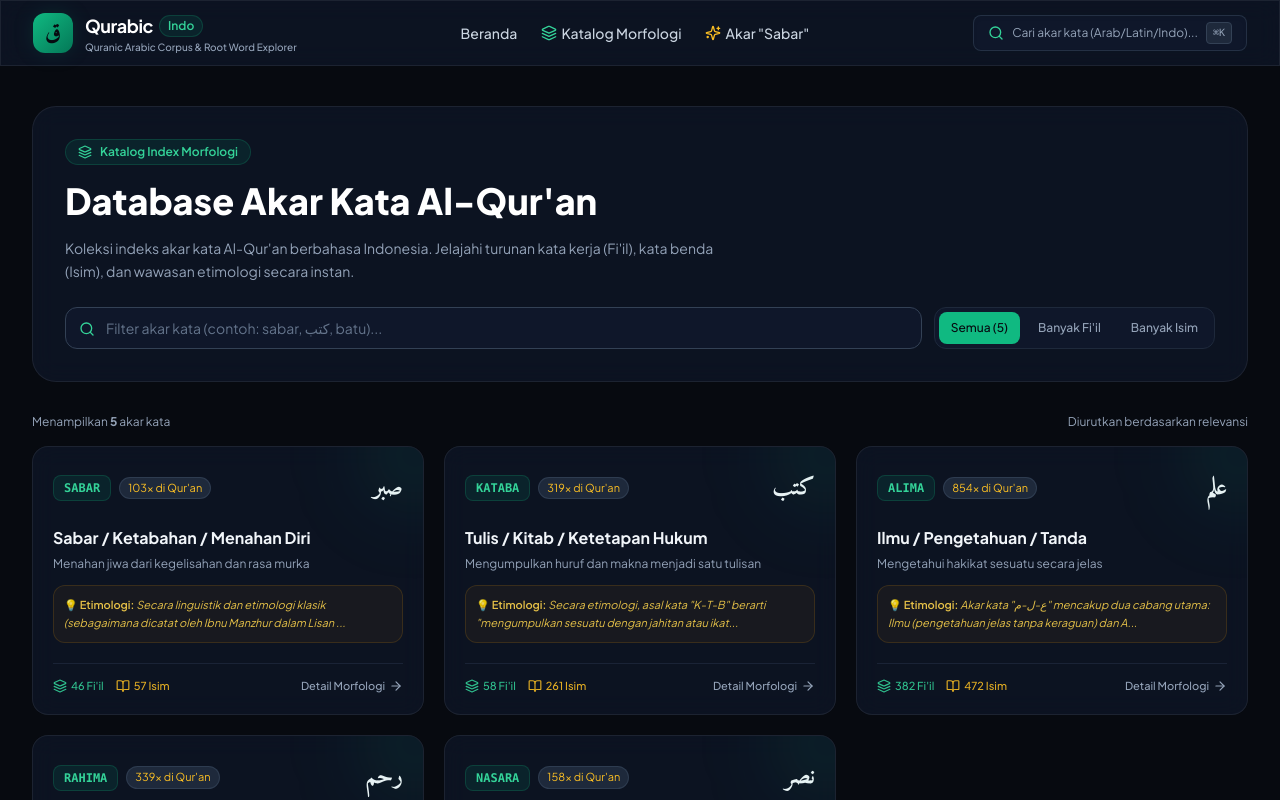
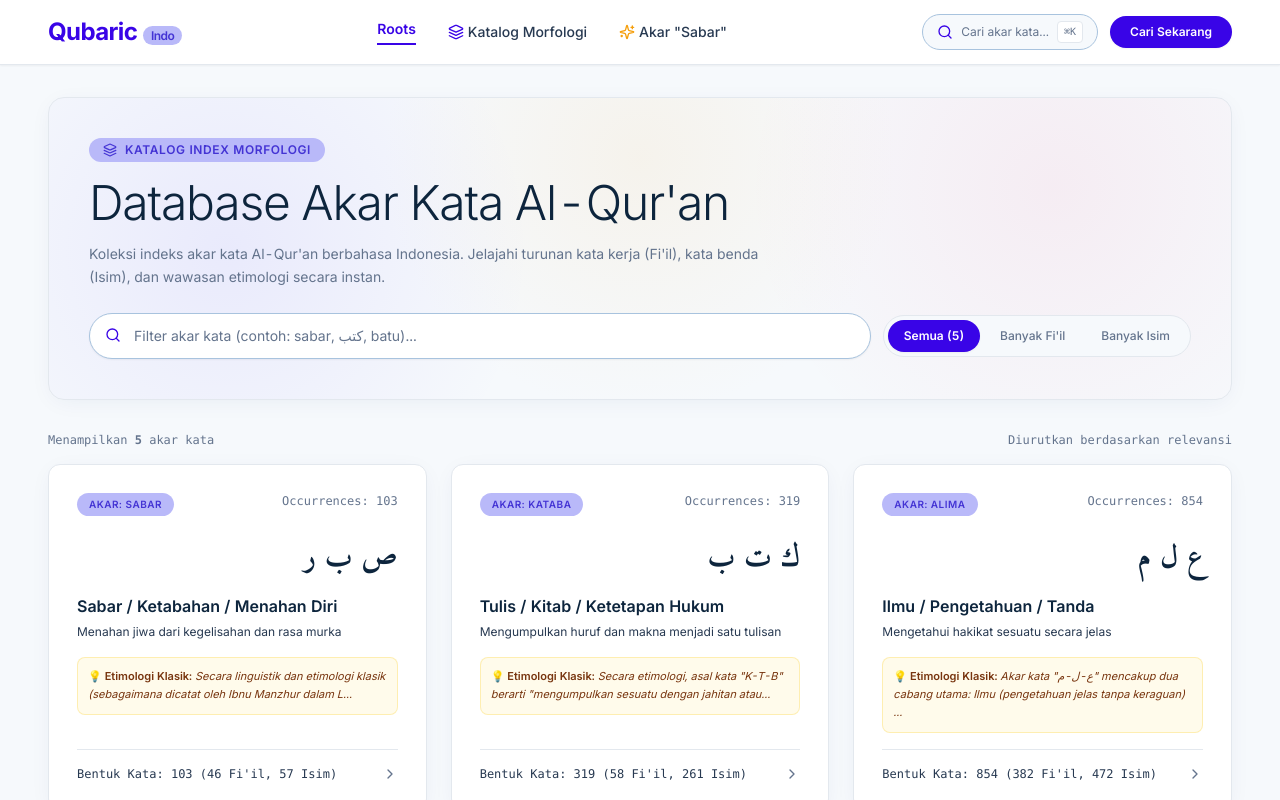
Before and after one commit to AIZATFIR/Qurabic-Indo, a Next.js app: page /morfologi in a window 1280 px wide. Shown: the top 800 px of the page. Built offline with nearby package versions, Linux system fonts and the light colour scheme.

Commit message:
feat: revamp UI to Stripi-Inspired Light Canvas design system with gradient mesh

```diff
--- a/app/globals.css
+++ b/app/globals.css
@@ -1,37 +1,45 @@
-@import url('https://fonts.googleapis.com/css2?family=Amiri:ital,wght@0,400;0,700;1,400&family=Plus+Jakarta+Sans:wght@300;400;500;600;700;800&display=swap');
+@import url('https://fonts.googleapis.com/css2?family=Amiri:ital,wght@0,400;0,700;1,400&family=Inter:wght@300;400;500;600;700&display=swap');
 
 @tailwind base;
 @tailwind components;
 @tailwind utilities;
 
 :root {
-  --font-sans: 'Plus Jakarta Sans', sans-serif;
+  --font-sans: 'Inter', system-ui, -apple-system, sans-serif;
   --font-arabic: 'Amiri', serif;
 }
 
 body {
-  background-color: #070A10;
-  color: #F3F4F6;
+  font-feature-settings: "ss01" 1, "tnum" 1;
+  background-color: #f6f9fc;
+  color: #0d253d;
   font-family: var(--font-sans);
   overflow-x: hidden;
+  -webkit-font-smoothing: antialiased;
 }
 
-/* Glassmorphism Cards */
-.glass-panel {
-  background: rgba(15, 23, 42, 0.7);
-  backdrop-filter: blur(12px);
-  -webkit-backdrop-filter: blur(12px);
-  border: 1px solid rgba(255, 255, 255, 0.07);
+/* Stripi Gradient Mesh Header Backdrop */
+.gradient-mesh {
+  background: radial-gradient(circle at 15% 50%, rgba(83, 58, 253, 0.08), transparent 30%),
+              radial-gradient(circle at 85% 30%, rgba(234, 34, 97, 0.06), transparent 30%),
+              radial-gradient(circle at 50% 20%, rgba(245, 233, 212, 0.4), transparent 40%);
 }
 
-.glass-panel-hover {
-  transition: all 0.3s cubic-bezier(0.4, 0, 0.2, 1);
+/* Soft Elevation Shadow */
+.shadow-soft {
+  box-shadow: 0 4px 24px -6px rgba(0, 55, 112, 0.08);
 }
 
-.glass-panel-hover:hover {
-  background: rgba(15, 23, 42, 0.85);
-  border-color: rgba(16, 185, 129, 0.3);
-  box-shadow: 0 10px 30px -10px rgba(16, 185, 129, 0.15);
+.shadow-hover {
+  box-shadow: 0 12px 32px -8px rgba(0, 55, 112, 0.12);
+  transform: translateY(-2px);
+}
+
+/* Glassmorphism panel for cards */
+.glass-panel-light {
+  background: #ffffff;
+  border: 1px solid #e3e8ee;
+  box-shadow: 0 4px 24px -6px rgba(0, 55, 112, 0.08);
 }
 
 /* Custom Scrollbar */
@@ -41,16 +49,16 @@ body {
 }
 
 ::-webkit-scrollbar-track {
-  background: #070A10;
+  background: #f6f9fc;
 }
 
 ::-webkit-scrollbar-thumb {
-  background: #1F2937;
+  background: #cbd5e1;
   border-radius: 4px;
 }
 
 ::-webkit-scrollbar-thumb:hover {
-  background: #10B981;
+  background: #3904e7;
 }
 
 /* Arabic Text Styling */
--- a/app/layout.tsx
+++ b/app/layout.tsx
@@ -3,9 +3,9 @@ import './globals.css';
 import Navbar from '@/components/Navbar';
 
 export const metadata: Metadata = {
-  title: 'Qurabic-Indo | Corpus & Morfologi Akar Kata Al-Qur\'an Bahasa Indonesia',
-  description: 'Aplikasi pencarian & eksplorasi akar kata Al-Qur\'an (Quranic Arabic Corpus) berbahasa Indonesia. Cari kata kerja, kata benda, dan etimologi klasik secara cepat.',
-  keywords: ['quranic corpus', 'akar kata quran', 'morfologi arab', 'bahasa indonesia', 'sabar', 'kamus al quran', 'sharaf nahwu'],
+  title: 'Qubaric (Indo) - Quranic Arabic Corpus & Root Word Explorer',
+  description: 'Quranic Arabic Corpus & Root Word Explorer berbahasa Indonesia. Cari akar kata, lemma, morfologi, dan ayat Al-Qur\'an secara mendalam.',
+  keywords: ['qurabic', 'quranic corpus', 'akar kata quran', 'morfologi arab', 'bahasa indonesia', 'sabar', 'kamus al quran', 'sharaf nahwu'],
 };
 
 export default function RootLayout({
@@ -14,19 +14,25 @@ export default function RootLayout({
   children: React.ReactNode;
 }) {
   return (
-    <html lang="id" className="dark">
-      <body className="min-h-screen flex flex-col bg-obsidian-950 text-slate-100 selection:bg-emerald-500 selection:text-obsidian-950">
+    <html lang="id" className="scroll-smooth">
+      <body className="min-h-screen flex flex-col bg-canvas-soft text-ink-primary selection:bg-primary-subdued selection:text-primary-deep font-sans">
         <Navbar />
-        <main className="flex-1 max-w-7xl w-full mx-auto px-4 sm:px-6 lg:px-8 py-6">
+        <main className="flex-1 w-full">
           {children}
         </main>
-        <footer className="border-t border-slate-800/60 py-8 text-center text-xs text-slate-500 glass-panel mt-12">
-          <div className="max-w-7xl mx-auto px-4 flex flex-col sm:flex-row items-center justify-between gap-4">
-            <div className="flex items-center space-x-2">
-              <span className="w-2 h-2 rounded-full bg-emerald-500 animate-pulse"></span>
-              <p className="font-medium text-slate-300">Qurabic-Indo Corpus &copy; {new Date().getFullYear()}</p>
+        <footer className="bg-canvas-soft border-t border-hairline text-caption opacity-90 hover:opacity-100 transition-all duration-200 py-12 mt-16">
+          <div className="max-w-7xl mx-auto px-6 sm:px-12 flex flex-col md:flex-row justify-between items-center gap-6">
+            <div className="font-bold text-lg text-ink-primary">
+              Qubaric (Indo)
             </div>
-            <p>Database Akar Kata Al-Qur&apos;an &amp; Etimologi Bahasa Indonesia</p>
+            <div className="flex flex-wrap justify-center gap-6 text-sm text-ink-mute">
+              <a className="hover:text-primary transition-colors" href="/morfologi">Katalog Morfologi</a>
+              <a className="hover:text-primary transition-colors" href="/akar/s-b-r">Akar Sabar</a>
+              <a className="hover:text-primary transition-colors" href="https://github.com/AIZATFIR/Qurabic-Indo" target="_blank" rel="noreferrer">GitHub Repo</a>
+            </div>
+            <div className="text-xs text-ink-mute">
+              &copy; {new Date().getFullYear()} Qubaric (Indo). Quranic Arabic Corpus &amp; Root Word Explorer.
+            </div>
           </div>
         </footer>
       </body>
--- a/app/morfologi/page.tsx
+++ b/app/morfologi/page.tsx
@@ -1,7 +1,7 @@
 'use client';
 
 import { useState } from 'react';
-import { Layers, Search, Filter, Compass } from 'lucide-react';
+import { Layers, Search, Compass } from 'lucide-react';
 import { ROOT_DATABASE } from '@/lib/data/roots';
 import { searchRoots } from '@/lib/search/root-search';
 import RootCard from '@/components/RootCard';
@@ -19,62 +19,62 @@ export default function MorfologiPage() {
   }
 
   return (
-    <div className="space-y-8 py-4">
+    <div className="max-w-7xl mx-auto px-6 sm:px-12 py-8 space-y-8">
       {/* Header Banner */}
-      <div className="p-8 rounded-3xl glass-panel border border-slate-800 space-y-4">
-        <div className="inline-flex items-center space-x-2 px-3 py-1 rounded-full bg-emerald-500/10 text-emerald-400 text-xs font-semibold border border-emerald-500/20">
+      <div className="p-8 sm:p-10 rounded-2xl bg-white border border-hairline shadow-soft gradient-mesh space-y-4">
+        <div className="inline-flex items-center space-x-2 px-3.5 py-1 rounded-full bg-primary-subdued text-primary-deep text-xs font-semibold uppercase tracking-wider">
           <Layers className="w-3.5 h-3.5" />
           <span>Katalog Index Morfologi</span>
         </div>
 
-        <h1 className="text-3xl sm:text-4xl font-extrabold text-white">
+        <h1 className="text-3xl sm:text-5xl font-light text-ink-primary tracking-tight font-sans">
           Database Akar Kata Al-Qur&apos;an
         </h1>
 
-        <p className="text-sm text-slate-400 max-w-2xl leading-relaxed">
+        <p className="text-sm text-ink-mute max-w-2xl leading-relaxed">
           Koleksi indeks akar kata Al-Qur&apos;an berbahasa Indonesia. Jelajahi turunan kata kerja (Fi&apos;il), kata benda (Isim), dan wawasan etimologi secara instan.
         </p>
 
         {/* Filter & Search Bar */}
         <div className="pt-2 flex flex-col sm:flex-row items-center gap-3">
           <div className="relative flex-1 w-full">
-            <Search className="w-4 h-4 text-emerald-400 absolute left-3.5 top-3.5" />
+            <Search className="w-4 h-4 text-primary absolute left-4 top-3.5" />
             <input
               type="text"
               value={filterQuery}
               onChange={(e) => setFilterQuery(e.target.value)}
               placeholder="Filter akar kata (contoh: sabar, كتب, batu)..."
-              className="w-full pl-10 pr-4 py-2.5 rounded-xl bg-slate-900 border border-slate-700 text-sm text-slate-100 placeholder-slate-500 focus:outline-none focus:border-emerald-500"
+              className="w-full pl-11 pr-4 py-3 rounded-full bg-white border border-hairline-input text-sm text-ink-primary placeholder:text-ink-mute focus:outline-none focus:ring-2 focus:ring-primary shadow-sm"
             />
           </div>
 
-          <div className="flex items-center space-x-1.5 p-1 rounded-xl bg-slate-900 border border-slate-800 text-xs w-full sm:w-auto">
+          <div className="flex items-center space-x-1 p-1 rounded-full bg-canvas-soft border border-hairline text-xs w-full sm:w-auto">
             <button
               onClick={() => setSelectedCategory('all')}
-              className={`px-3 py-2 rounded-lg font-medium transition-all ${
+              className={`px-4 py-2 rounded-full font-medium transition-all ${
                 selectedCategory === 'all'
-                  ? 'bg-emerald-500 text-obsidian-950 font-bold'
-                  : 'text-slate-400 hover:text-white'
+                  ? 'bg-primary text-white font-semibold shadow-sm'
+                  : 'text-ink-mute hover:text-ink-primary'
               }`}
             >
               Semua ({ROOT_DATABASE.length})
             </button>
             <button
               onClick={() => setSelectedCategory('high_verbs')}
-              className={`px-3 py-2 rounded-lg font-medium transition-all ${
+              className={`px-4 py-2 rounded-full font-medium transition-all ${
                 selectedCategory === 'high_verbs'
-                  ? 'bg-emerald-500 text-obsidian-950 font-bold'
-                  : 'text-slate-400 hover:text-white'
+                  ? 'bg-primary text-white font-semibold shadow-sm'
+                  : 'text-ink-mute hover:text-ink-primary'
               }`}
             >
               Banyak Fi&apos;il
             </button>
             <button
               onClick={() => setSelectedCategory('high_nouns')}
-              className={`px-3 py-2 rounded-lg font-medium transition-all ${
+              className={`px-4 py-2 rounded-full font-medium transition-all ${
                 selectedCategory === 'high_nouns'
-                  ? 'bg-amber-500 text-obsidian-950 font-bold'
-                  : 'text-slate-400 hover:text-white'
+                  ? 'bg-amber-600 text-white font-semibold shadow-sm'
+                  : 'text-ink-mute hover:text-ink-primary'
               }`}
             >
               Banyak Isim
@@ -85,12 +85,12 @@ export default function MorfologiPage() {
 
       {/* Root Grid */}
       <div className="space-y-4">
-        <div className="flex items-center justify-between text-xs text-slate-400">
+        <div className="flex items-center justify-between text-xs text-ink-mute font-mono">
           <span>Menampilkan <strong>{filteredRoots.length}</strong> akar kata</span>
           <span>Diurutkan berdasarkan relevansi</span>
         </div>
 
-        <div className="grid grid-cols-1 sm:grid-cols-2 lg:grid-cols-3 gap-5">
+        <div className="grid grid-cols-1 md:grid-cols-2 lg:grid-cols-3 gap-6">
           {filteredRoots.map((root) => (
             <RootCard key={root.id} root={root} />
           ))}
--- a/components/Navbar.tsx
+++ b/components/Navbar.tsx
@@ -1,7 +1,7 @@
 'use client';
 
 import Link from 'next/link';
-import { BookOpen, Search, Sparkles, Layers } from 'lucide-react';
+import { Search, Sparkles, Layers, BookOpen } from 'lucide-react';
 import { useState } from 'react';
 import OmniSearch from './OmniSearch';
 
@@ -10,53 +10,53 @@ export default function Navbar() {
 
   return (
     <>
-      <header className="sticky top-0 z-40 w-full glass-panel border-b border-slate-800/80 bg-obsidian-950/80 backdrop-blur-md">
-        <div className="max-w-7xl mx-auto px-4 sm:px-6 lg:px-8 h-16 flex items-center justify-between">
+      <nav className="bg-white font-sans text-sm w-full sticky top-0 z-50 border-b border-hairline shadow-sm transition-all duration-200">
+        <div className="flex justify-between items-center px-6 sm:px-12 py-3.5 max-w-7xl mx-auto">
 
           {/* Brand Logo */}
-          <Link href="/" className="flex items-center space-x-3 group">
-            <div className="w-10 h-10 rounded-xl bg-gradient-to-br from-emerald-500 to-emerald-700 flex items-center justify-center text-obsidian-950 font-bold text-xl shadow-glow-emerald group-hover:scale-105 transition-transform">
-              <span className="font-arabic text-2xl pt-0.5">ق</span>
-            </div>
-            <div>
-              <div className="flex items-center space-x-1.5">
-                <span className="font-bold text-lg text-white tracking-tight">Qurabic</span>
-                <span className="text-xs px-2 py-0.5 rounded-full bg-emerald-500/10 text-emerald-400 font-semibold border border-emerald-500/20">Indo</span>
-              </div>
-              <p className="text-[10px] text-slate-400 font-medium">Quranic Arabic Corpus &amp; Root Word Explorer</p>
+          <Link href="/" className="flex items-center space-x-2 group">
+            <div className="font-extrabold text-2xl text-primary tracking-tight">
+              Qubaric <span className="text-xs px-2 py-0.5 rounded-full bg-primary-subdued text-primary-deep font-semibold">Indo</span>
             </div>
           </Link>
 
-          {/* Quick Nav Links */}
-          <nav className="hidden md:flex items-center space-x-6 text-sm font-medium">
-            <Link href="/" className="text-slate-300 hover:text-emerald-400 transition-colors">
-              Beranda
+          {/* Navigation Links */}
+          <div className="hidden md:flex items-center space-x-8 font-medium">
+            <Link href="/" className="text-primary border-b-2 border-primary pb-1 font-semibold">
+              Roots
             </Link>
-            <Link href="/morfologi" className="text-slate-300 hover:text-emerald-400 transition-colors flex items-center space-x-1">
-              <Layers className="w-4 h-4 text-emerald-400" />
+            <Link href="/morfologi" className="text-ink-secondary hover:text-primary transition-colors flex items-center space-x-1">
+              <Layers className="w-4 h-4 text-primary" />
               <span>Katalog Morfologi</span>
             </Link>
-            <Link href="/akar/s-b-r" className="text-slate-300 hover:text-amber-400 transition-colors flex items-center space-x-1">
-              <Sparkles className="w-4 h-4 text-amber-400" />
+            <Link href="/akar/s-b-r" className="text-ink-secondary hover:text-primary transition-colors flex items-center space-x-1">
+              <Sparkles className="w-4 h-4 text-amber-500" />
               <span>Akar &quot;Sabar&quot;</span>
             </Link>
-          </nav>
+          </div>
 
-          {/* Search Trigger Button */}
+          {/* Actions & Search Trigger */}
           <div className="flex items-center space-x-3">
             <button
               onClick={() => setIsSearchOpen(true)}
-              className="flex items-center space-x-2 px-3.5 py-1.5 rounded-lg bg-slate-900 hover:bg-slate-800 border border-slate-700/60 text-slate-400 hover:text-slate-200 transition-all text-xs shadow-inner"
+              className="flex items-center space-x-2 px-3.5 py-1.5 rounded-full bg-canvas-soft border border-hairline-input text-ink-mute hover:text-ink-primary transition-all text-xs"
             >
-              <Search className="w-4 h-4 text-emerald-400" />
-              <span className="hidden sm:inline">Cari akar kata (Arab/Latin/Indo)...</span>
-              <kbd className="hidden sm:inline-block px-1.5 py-0.5 text-[10px] bg-slate-800 border border-slate-700 rounded text-slate-400 font-mono">
+              <Search className="w-4 h-4 text-primary" />
+              <span className="hidden sm:inline">Cari akar kata...</span>
+              <kbd className="hidden sm:inline-block px-1.5 py-0.5 text-[10px] bg-white border border-hairline rounded font-mono">
                 ⌘K
               </kbd>
             </button>
+
+            <button
+              onClick={() => setIsSearchOpen(true)}
+              className="bg-primary text-white hover:bg-primary-deep font-semibold text-xs px-5 py-2 rounded-full transition-colors shadow-sm"
+            >
+              Cari Sekarang
+            </button>
           </div>
         </div>
-      </header>
+      </nav>
 
       {/* OmniSearch Modal */}
       <OmniSearch isOpen={isSearchOpen} onClose={() => setIsSearchOpen(false)} />
--- a/components/RootCard.tsx
+++ b/components/RootCard.tsx
@@ -1,5 +1,5 @@
 import Link from 'next/link';
-import { ArrowRight, BookOpen, Sparkles, Layers } from 'lucide-react';
+import { ChevronRight } from 'lucide-react';
 import { RootWord } from '@/lib/types/morphology';
 
 interface RootCardProps {
@@ -10,64 +10,47 @@ export default function RootCard({ root }: RootCardProps) {
   return (
     <Link
       href={`/akar/${root.id}`}
-      className="group relative p-5 rounded-2xl glass-panel glass-panel-hover flex flex-col justify-between overflow-hidden"
+      className="bg-white p-7 rounded-xl border border-hairline shadow-soft hover:shadow-hover transition-all cursor-pointer group flex flex-col justify-between"
     >
-      {/* Accent Background Glow */}
-      <div className="absolute -top-12 -right-12 w-28 h-28 bg-emerald-500/10 rounded-full blur-2xl group-hover:bg-emerald-500/20 transition-all pointer-events-none" />
-
       <div>
         {/* Top Badges */}
-        <div className="flex items-center justify-between mb-4">
-          <div className="flex items-center space-x-2">
-            <span className="px-2.5 py-1 rounded-lg bg-emerald-500/10 text-emerald-400 border border-emerald-500/20 text-xs font-mono font-semibold">
-              {root.rootLatin.toUpperCase()}
-            </span>
-            <span className="text-[11px] px-2 py-0.5 rounded-full bg-slate-800 text-amber-400 border border-slate-700/80">
-              {root.totalOccurrences}x di Qur&apos;an
-            </span>
-          </div>
-
-          <div className="text-right">
-            <span className="font-arabic text-2xl font-bold text-slate-100 group-hover:text-emerald-300 transition-colors">
-              {root.rootArabicJoined}
-            </span>
-          </div>
+        <div className="flex justify-between items-start mb-4">
+          <span className="bg-primary-subdued text-primary-deep px-3 py-1 rounded-full text-[10px] font-semibold uppercase tracking-wider">
+            AKAR: {root.rootLatin.toUpperCase()}
+          </span>
+          <span className="font-mono text-xs text-ink-mute">
+            Occurrences: {root.totalOccurrences.toLocaleString()}
+          </span>
         </div>
 
-        {/* Title & Meaning */}
-        <h3 className="font-bold text-base text-slate-100 group-hover:text-emerald-400 transition-colors mb-1">
+        {/* Arabic Root Display */}
+        <h3 className="text-3xl font-bold font-arabic text-ink-primary mb-2 group-hover:text-primary transition-colors text-right" dir="rtl">
+          {root.rootArabic}
+        </h3>
+
+        {/* Title & Meaning in Indonesian */}
+        <h4 className="font-semibold text-base text-ink-primary group-hover:text-primary transition-colors mb-1">
           {root.titleIndo}
-        </h3>
-        <p className="text-xs text-slate-400 line-clamp-2 leading-relaxed">
+        </h4>
+        <p className="text-xs text-ink-secondary mb-4 line-clamp-2 leading-relaxed">
           {root.meaningsIndonesian[0]}
         </p>
 
-        {/* Etymology Highlight note */}
+        {/* Etymology Note if available */}
         {root.etymologyNote && (
-          <div className="mt-3 p-2.5 rounded-xl bg-amber-500/5 border border-amber-500/15 text-[11px] text-amber-300/90 leading-relaxed italic">
-            <span className="font-semibold not-italic">💡 Etimologi: </span>
-            {root.etymologyNote.length > 90 ? `${root.etymologyNote.slice(0, 90)}...` : root.etymologyNote}
+          <div className="mb-4 p-2.5 rounded-lg bg-amber-50 border border-amber-200/60 text-[11px] text-amber-900 leading-relaxed italic">
+            <span className="font-semibold not-italic">💡 Etimologi Klasik: </span>
+            {root.etymologyNote.length > 85 ? `${root.etymologyNote.slice(0, 85)}...` : root.etymologyNote}
           </div>
         )}
       </div>
 
-      {/* Footer stats */}
-      <div className="mt-5 pt-3.5 border-t border-slate-800/80 flex items-center justify-between text-xs text-slate-400">
-        <div className="flex items-center space-x-3 text-[11px]">
-          <span className="flex items-center space-x-1 text-emerald-400/90 font-medium">
-            <Layers className="w-3.5 h-3.5" />
-            <span>{root.verbsCount} Fi&apos;il</span>
-          </span>
-          <span className="flex items-center space-x-1 text-amber-400/90 font-medium">
-            <BookOpen className="w-3.5 h-3.5" />
-            <span>{root.nounsCount} Isim</span>
-          </span>
-        </div>
-
-        <span className="flex items-center space-x-1 text-slate-400 group-hover:text-emerald-400 transition-colors font-medium text-[11px]">
-          <span>Detail Morfologi</span>
-          <ArrowRight className="w-3.5 h-3.5 group-hover:translate-x-0.5 transition-transform" />
+      {/* Footer Info & Arrow */}
+      <div className="pt-4 border-t border-hairline flex justify-between items-center text-xs text-ink-secondary">
+        <span className="font-mono">
+          Bentuk Kata: {root.verbsCount + root.nounsCount} ({root.verbsCount} Fi&apos;il, {root.nounsCount} Isim)
         </span>
+        <ChevronRight className="w-4 h-4 text-ink-mute group-hover:text-primary group-hover:translate-x-1 transition-all" />
       </div>
     </Link>
   );
--- a/tailwind.config.js
+++ b/tailwind.config.js
@@ -10,33 +10,54 @@ module.exports = {
   theme: {
     extend: {
       colors: {
-        obsidian: {
-          950: '#070A10',
-          900: '#0B0F17',
-          800: '#111827',
-          700: '#1F2937',
-          600: '#374151',
+        primary: {
+          DEFAULT: '#3904e7',
+          deep: '#4434d4',
+          press: '#2e2b8c',
+          soft: '#665efd',
+          subdued: '#b9b9f9',
+          fixed: '#e3dfff',
+          'fixed-dim': '#c5c0ff',
         },
-        emerald: {
-          400: '#34D399',
-          500: '#10B981',
-          600: '#059669',
-          700: '#047857',
-          900: '#064E3B',
+        ink: {
+          primary: '#0d253d',
+          secondary: '#273951',
+          mute: '#64748d',
         },
-        amber: {
-          400: '#FBBF24',
-          500: '#F59E0B',
-          600: '#D97706',
-        }
+        canvas: {
+          DEFAULT: '#ffffff',
+          soft: '#f6f9fc',
+          cream: '#f5e9d4',
+        },
+        hairline: {
+          DEFAULT: '#e3e8ee',
+          input: '#a8c3de',
+        },
+        ruby: '#ea2261',
+        magenta: '#f96bee',
+        lemon: '#9b6829',
+        'shadow-blue': '#003770',
+      },
+      borderRadius: {
+        pill: '9999px',
+      },
+      boxShadow: {
+        soft: '0 4px 24px -6px rgba(0, 55, 112, 0.08)',
+        hover: '0 12px 32px -8px rgba(0, 55, 112, 0.12)',
       },
       fontFamily: {
-        sans: ['var(--font-sans)', 'Inter', 'sans-serif'],
+        sans: ['Inter', 'var(--font-sans)', 'system-ui', 'sans-serif'],
         arabic: ['var(--font-arabic)', 'Amiri', 'Traditional Arabic', 'serif'],
       },
-      boxShadow: {
-        'glow-emerald': '0 0 25px -5px rgba(16, 185, 129, 0.25)',
-        'glow-amber': '0 0 25px -5px rgba(245, 158, 11, 0.25)',
+      spacing: {
+        xxs: '2px',
+        xs: '4px',
+        sm: '8px',
+        md: '12px',
+        lg: '16px',
+        xl: '24px',
+        xxl: '32px',
+        huge: '64px',
       }
     },
   },
```
Also changed, not shown: app/akar/[slug]/page.tsx (+13 -16 lines), app/page.tsx (+102 -113 lines), components/AyahConcordance.tsx (+16 -16 lines), components/DerivativesGrid.tsx (+28 -30 lines), components/EtymologyCard.tsx (+12 -12 lines), components/OmniSearch.tsx (+31 -35 lines), 2 other files (tests, documents, lock files or other folders).
